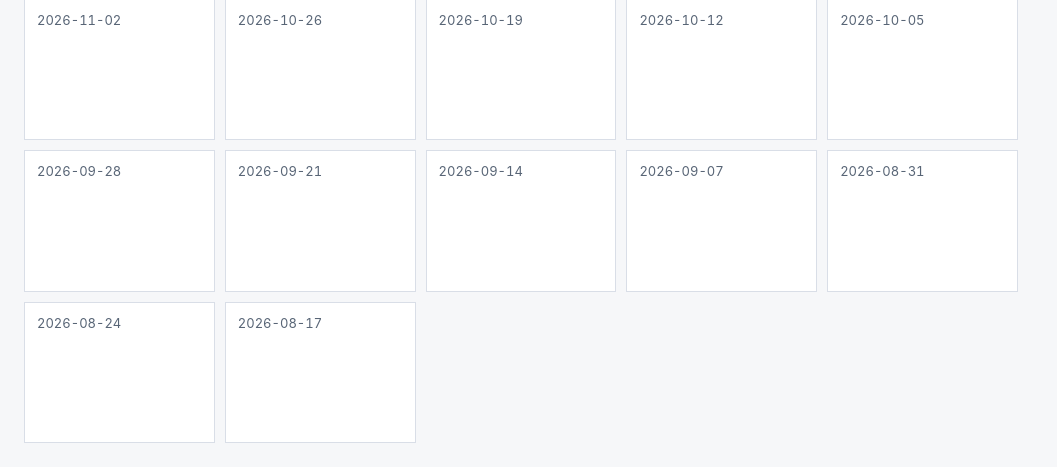
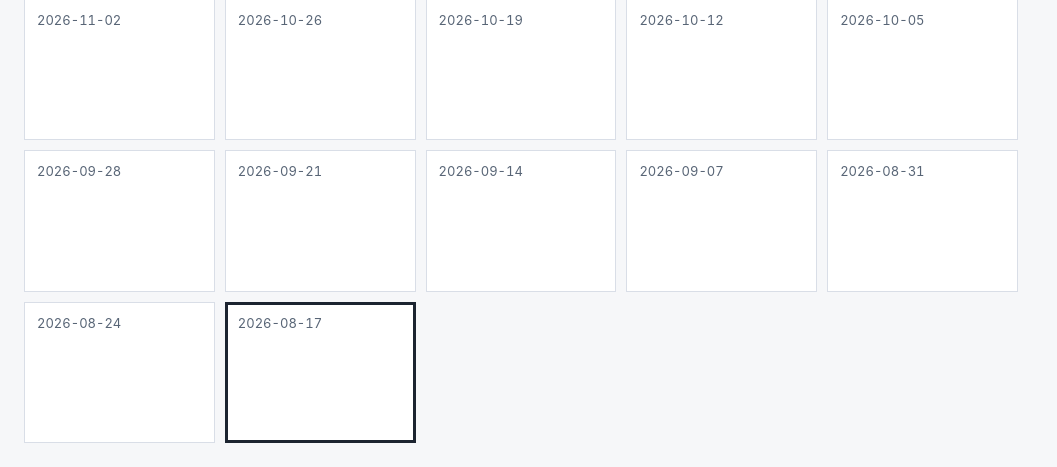
Before and after one commit to Gulliver-Lab/Seminars, a FastAPI app: page /calendar in a window 1280 px wide. Shown: the part 531-998 px from the top of the page, without its empty margins (0-1057 px from the left). Run offline with FastAPI, Linux system fonts and the light colour scheme; data that the repository does not hold is empty.

Commit message:
feat: highlight current calendar week

```diff
--- a/src/seminars/calendar.py
+++ b/src/seminars/calendar.py
@@ -19,6 +19,7 @@ FUTURE_WEEKS = 26
 class CalendarWeek:
     monday: str
     talk: dict[str, str] | None
+    is_current: bool
 
 
 def monday_of_week(value: datetime.datetime) -> datetime.date:
@@ -52,6 +53,7 @@ def build_calendar_weeks(
             CalendarWeek(
                 monday=monday.isoformat(),
                 talk=talk_by_monday.get(monday),
+                is_current=monday == current_monday,
             )
         )
         monday += datetime.timedelta(weeks=1)
--- a/src/seminars/templates/calendar.html
+++ b/src/seminars/templates/calendar.html
@@ -85,6 +85,11 @@
         gap: 10px;
         grid-template-rows: auto minmax(0, 1fr);
         padding: 12px;
+      }
+
+      .week-box.current-week {
+        border-color: #1c2430;
+        box-shadow: inset 0 0 0 2px #1c2430;
       }
 
       .week-date {
@@ -194,7 +199,7 @@
       <div class="calendar-page">
         <section class="calendar-grid" aria-label="Seminar weeks">
           {% for week in calendar_weeks %}
-            <article class="week-box">
+            <article class="week-box{% if week.is_current %} current-week{% endif %}">
               <div class="week-date">{{ week.monday }}</div>
               {% if week.talk %}
                 <div class="week-talk">
```
Also changed, not shown: tests/test_calendar.py (+9 -0 lines), tests/test_web.py (+13 -0 lines).
